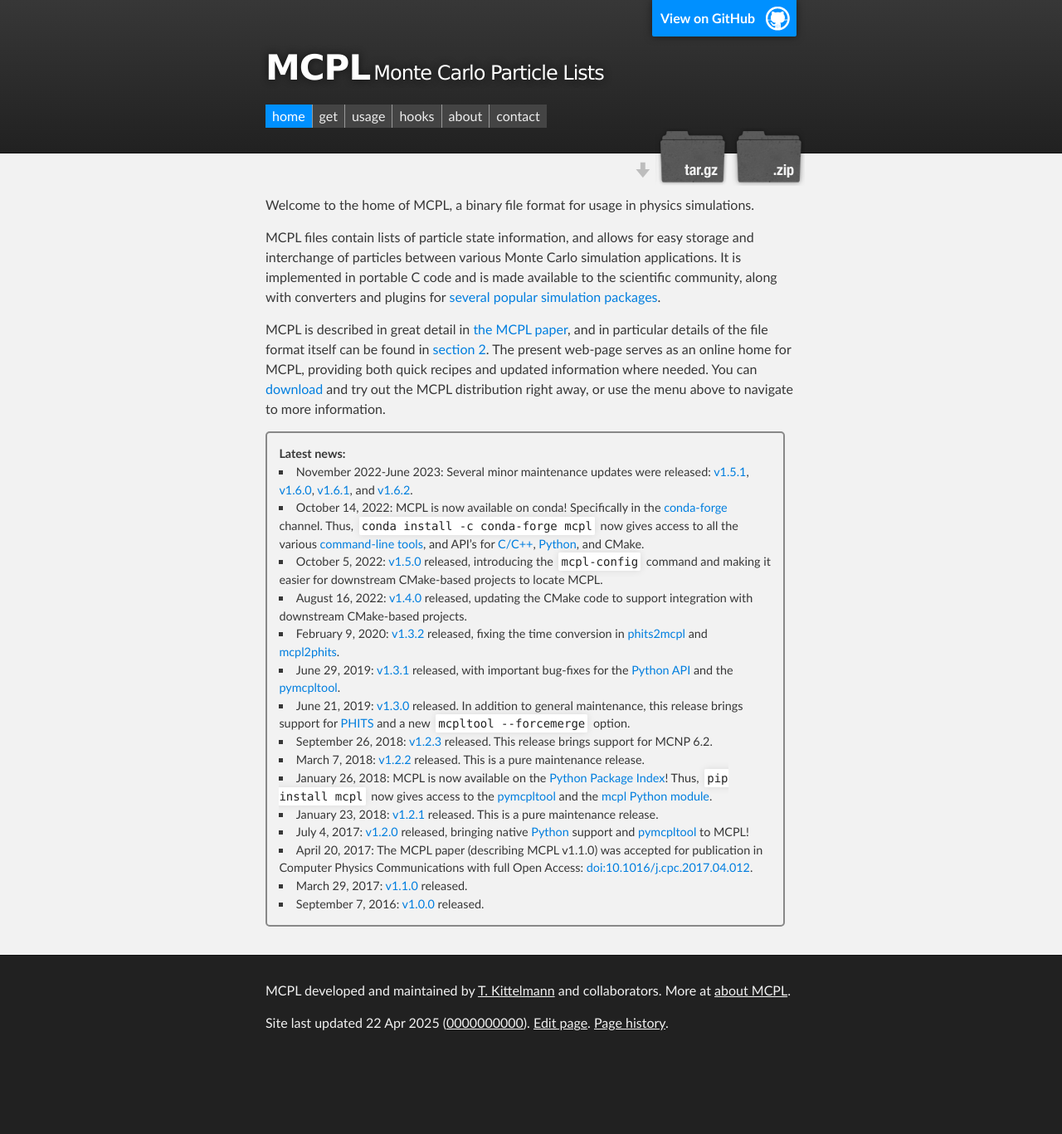
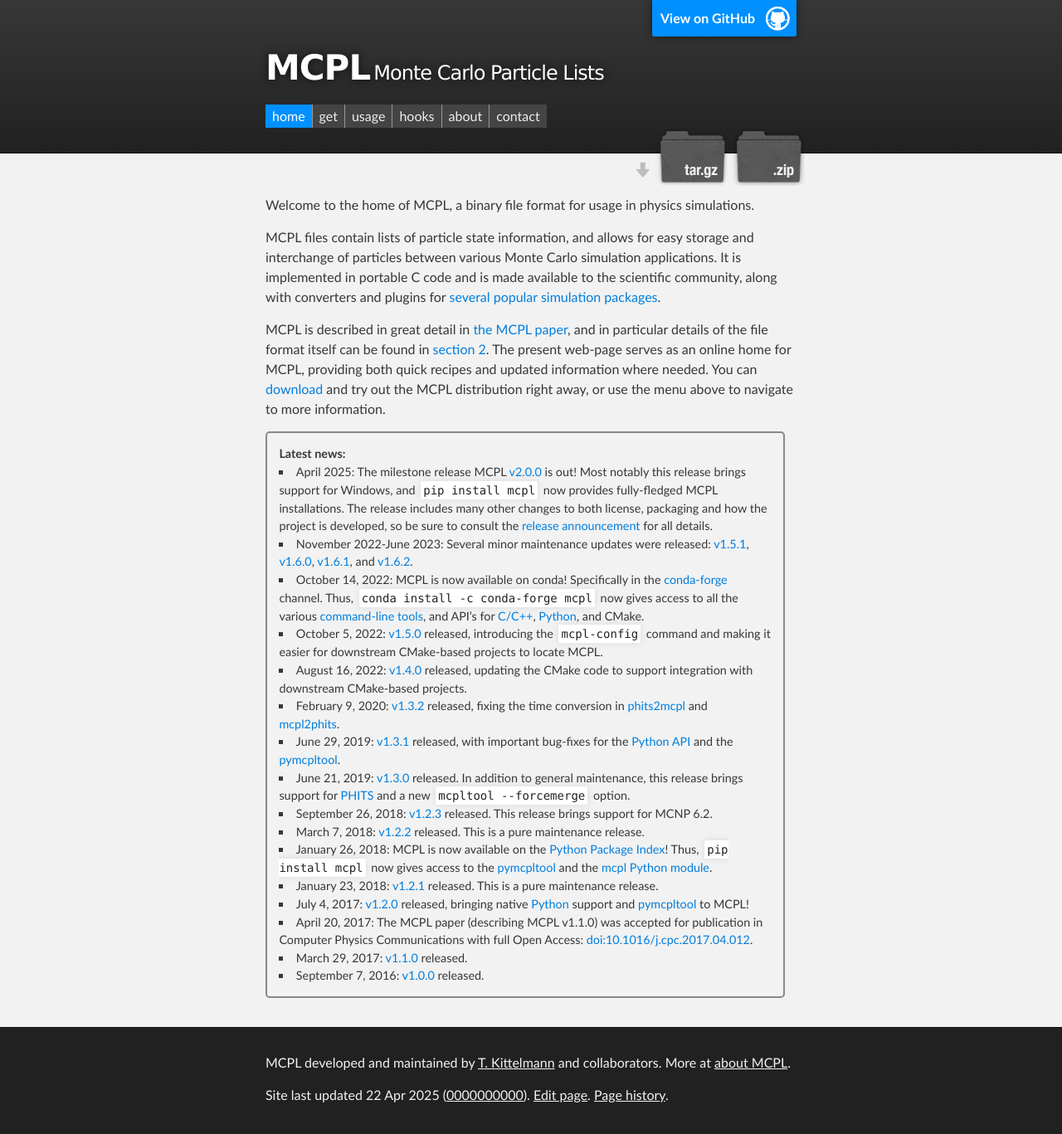
Before and after one commit to mctools/mcpl, a Jekyll site: the page built from index.md, in a window 1280 px wide. Shown: the whole page at 83% size. Built offline with Jekyll 4.4.1, drawn with Linux system fonts in a browser that asks for light colours; before the commit the page ends 1280 px from its top, so only the background shows below that.

Commit message:
update for mcpl2: index.md news item

```diff
--- a/index.md
+++ b/index.md
@@ -21,6 +21,8 @@ both quick recipes and updated information where needed. You can [download](LOCA
 and try out the MCPL distribution right away, or use the
 menu above to navigate to more information.
 
+* April 2025:
+  The milestone release MCPL [v2.0.0](https://github.com/mctools/mcpl/releases/tag/v2.0.0) is out! Most notably this release brings support for Windows, and `pip install mcpl` now provides fully-fledged MCPL installations. The release includes many other changes to both license, packaging and how the project is developed, so be sure to consult the [release announcement](https://github.com/mctools/mcpl/releases/tag/v2.0.0) for all details.
 * November 2022-June 2023:
   Several minor maintenance updates were released:
   [v1.5.1](https://github.com/mctools/mcpl/releases/tag/v1.5.1),
```
